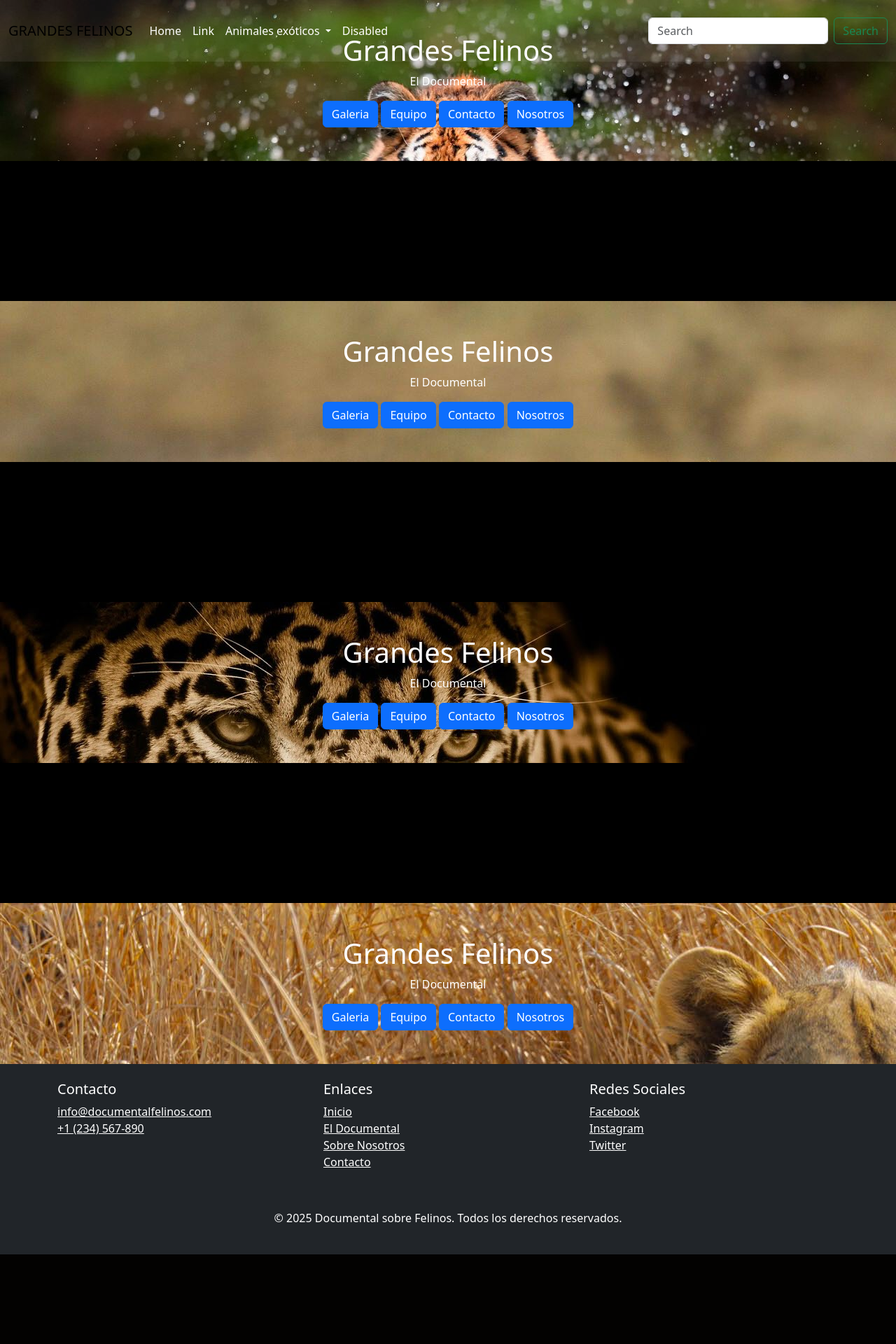
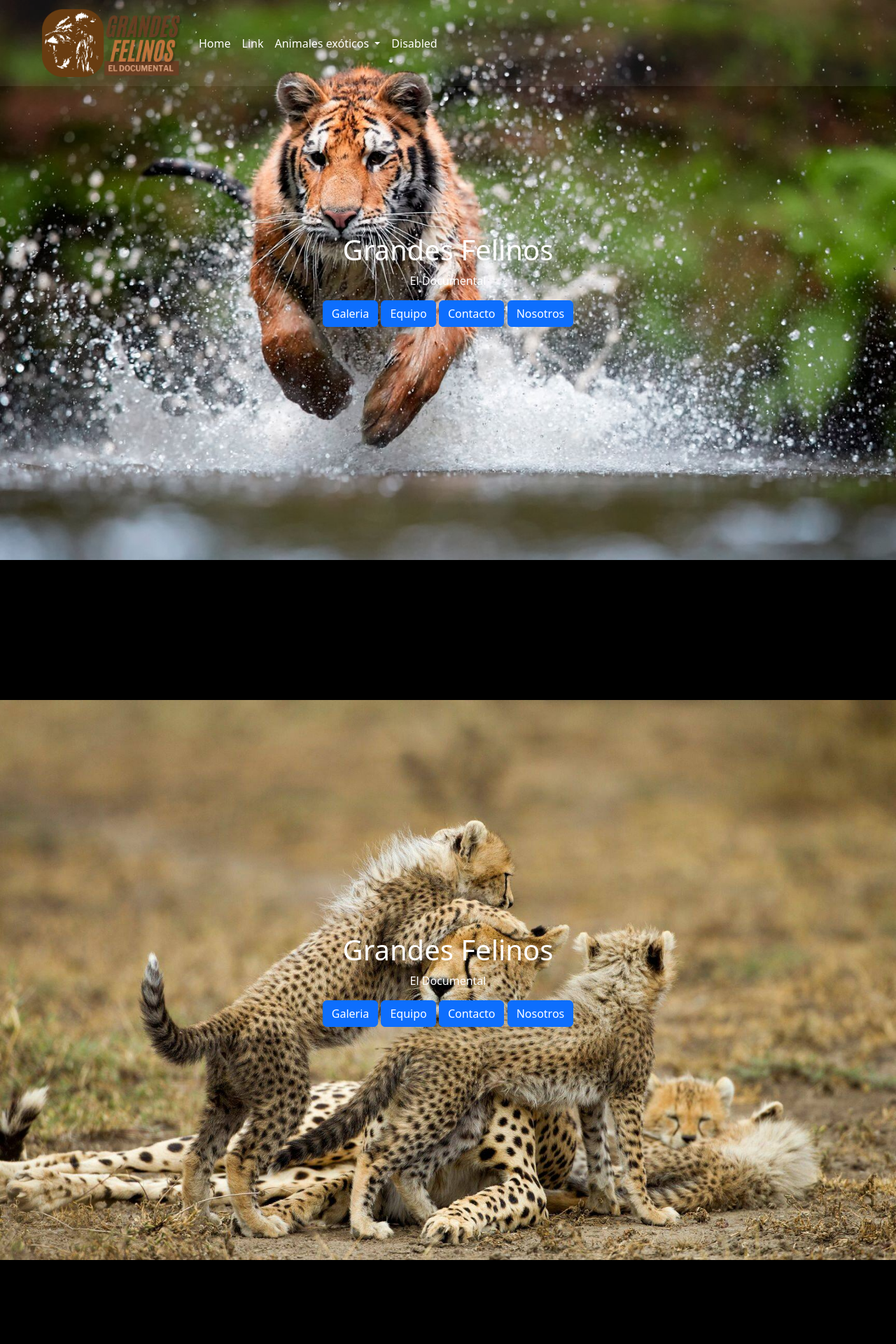
Before and after one commit to AlejndroSG/Grandes_Felinos, a PHP site: page /index.php in a window 1280 px wide. Shown: the top 1920 px of the page at 70% size. Before the commit the page ends 1792 px from the top, so only its background shows below. Run offline with PHP 8.4, Linux system fonts and the light colour scheme.

Commit message:
2025-01-11

```diff
--- a/header.html
+++ b/header.html
@@ -1,7 +1,7 @@
 <header>
-    <nav class="navbar navbar-expand-lg py-4">
+    <nav class="navbar navbar-expand-lg py-2 px-5">
         <div class="container-fluid">
-            <a class="navbar-brand" href="./index.php">GRANDES FELINOS</a>
+            <a class="navbar-brand" href="./index.php"><img src="./fotos/Header/GRANDESFELINOSLOGO.png"></a>
             <button class="navbar-toggler" type="button" data-bs-toggle="collapse"
                 data-bs-target="#navbarSupportedContent" aria-controls="navbarSupportedContent" aria-expanded="false"
                 aria-label="Toggle navigation">
@@ -34,10 +34,6 @@
                         <a class="nav-link disabled" aria-disabled="true">Disabled</a>
                     </li>
                 </ul>
-                <form class="d-flex" role="search">
-                    <input class="form-control me-2" type="search" placeholder="Search" aria-label="Search">
-                    <button class="btn btn-outline-success" type="submit">Search</button>
-                </form>
             </div>
         </div>
     </nav>
--- a/style.css
+++ b/style.css
@@ -28,6 +28,10 @@ header{
     .nav-link, .nav-item{
         color: white !important;
     }
+
+    img{
+        width: 200px;
+    }
 }
 
 body{
@@ -43,13 +47,13 @@ body{
     animation: desplazar 2s cubic-bezier(0.175, 0.885, 0.32, 1.275) forwards 1s, ampliarCaja 2s ease-in-out forwards 3s;
 
     & section{
-        /* height: 100vh; */
-        /* display: flex;
+        height: 100vh;
+        display: flex;
         flex-direction: column;
         justify-content: center;
-        align-items: center; */
-        /* background-size: cover; */
-        background-position: 0 0;
+        align-items: center;
+        background-size: cover;
+        background-position: center;
         background-repeat: no-repeat;
         background-attachment: fixed;
     }
```
Also changed, not shown: fotos/Header/GRANDESFELINOSLOGO.png (added).
